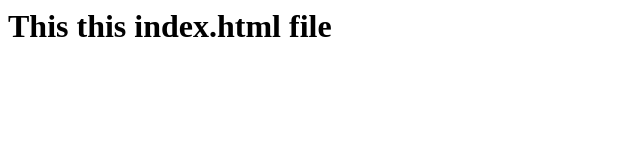
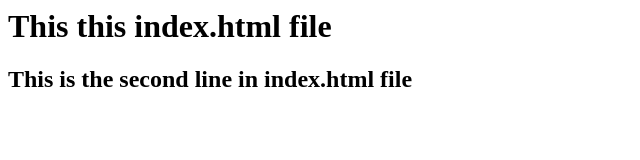
Before and after one commit to Devops123-ui/Devops, a plain HTML site: page index.html in a window 1280 px wide. Shown: the whole page, without its empty margins (0-640 px from the left). Drawn offline with Linux system fonts and the light colour scheme.

Commit message:
Added second line in index file

```diff
--- a/index.html
+++ b/index.html
@@ -1 +1,2 @@
 <h1> This this index.html file </h1>
+<h2> This is the second line in index.html file </h2>
```
